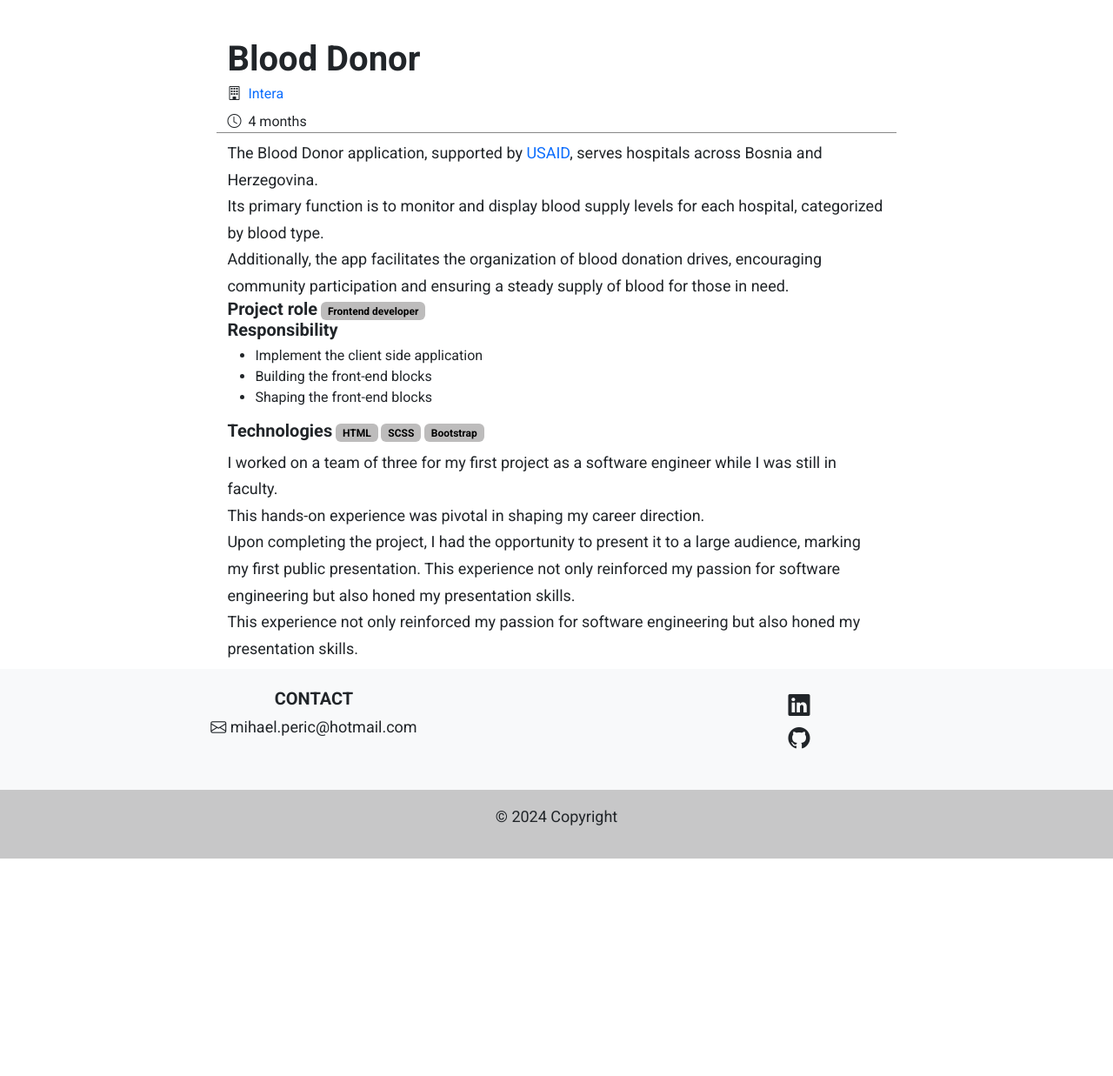
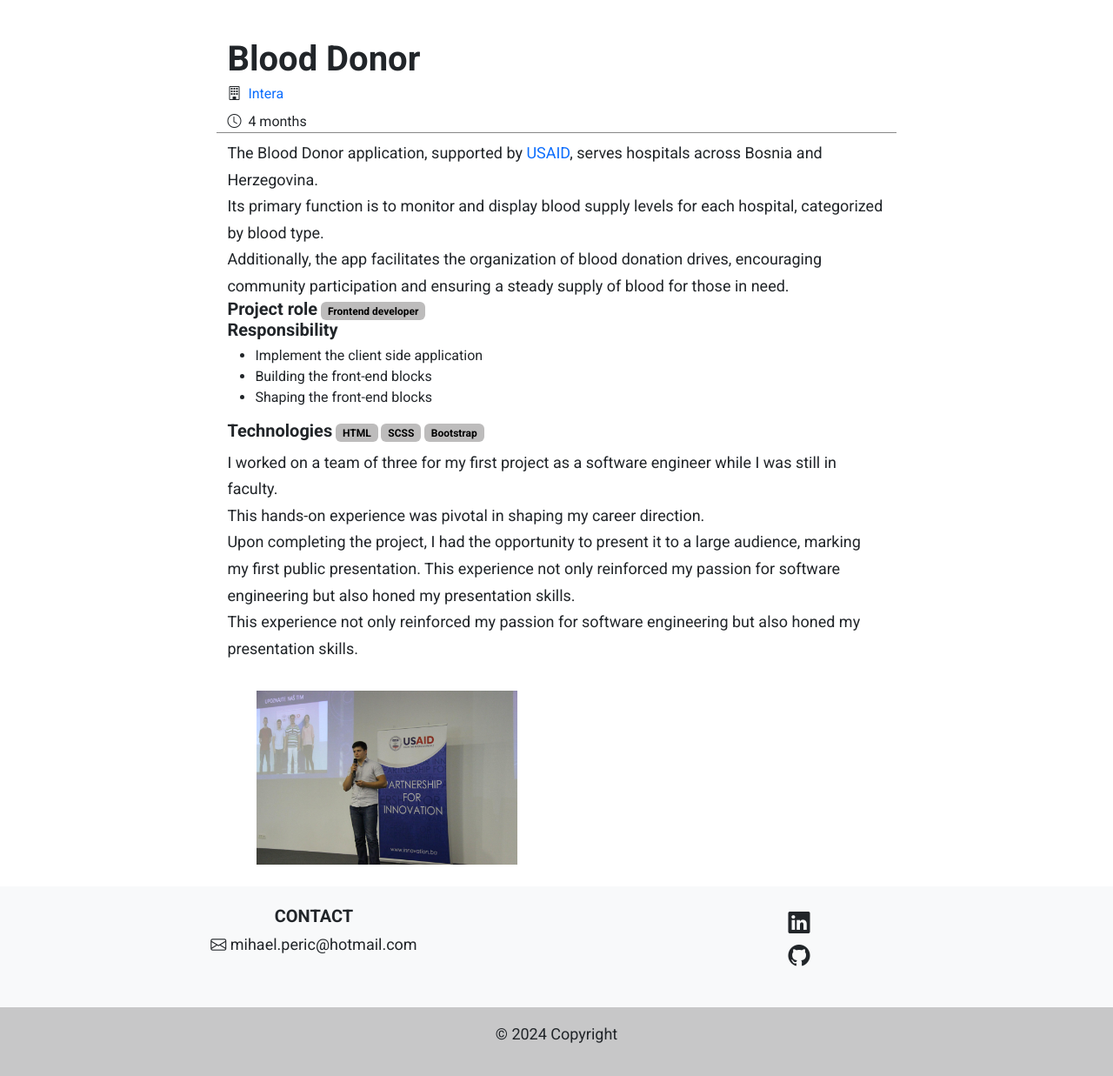
Before and after one commit to YodaBikarbona/portfolio, a Jekyll site: the page built from pages/blood_donor.html, in a window 1280 px wide. Shown: the whole page at 87% size. Built offline with Jekyll 4.4.1, drawn with Linux system fonts in a browser that asks for light colours; before the commit the page ends 987 px from its top, so only the background shows below that.

Commit message:
page changes

```diff
--- a/_includes/about_post.html
+++ b/_includes/about_post.html
@@ -10,5 +10,5 @@
   </div>
     <div class="col-md-6 col-sm-0 text-center home-inner-card">
       <img src="/portfolio/assets/images/1609503861180.jpg" alt="1609503861180" class="main-image">
-  </div>
+    </div>
 </div>
--- a/pages/blood_donor.html
+++ b/pages/blood_donor.html
@@ -69,6 +69,9 @@ title: "Blood Donor"
           also honed my presentation skills.
         </p>
       </div>
+      <div class="col-md-6 col-sm-12 text-center home-inner-card">
+      <img src="/portfolio/assets/images/intera_presentation.jpg" alt="1609503861180" height="200">
+    </div>
     </div>
   </div>
 
```
Also changed, not shown: assets/images/intera_presentation.jpg (added).
